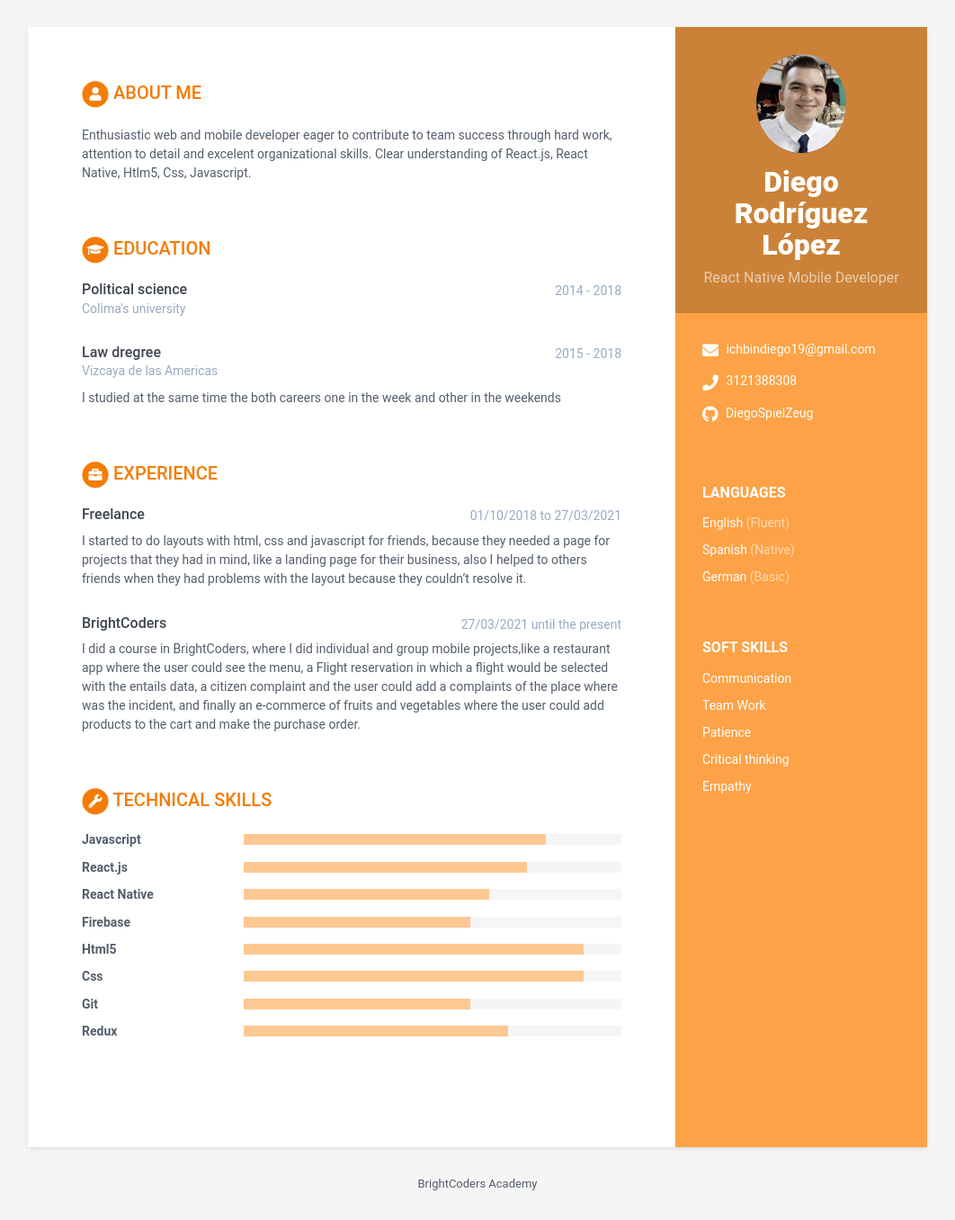
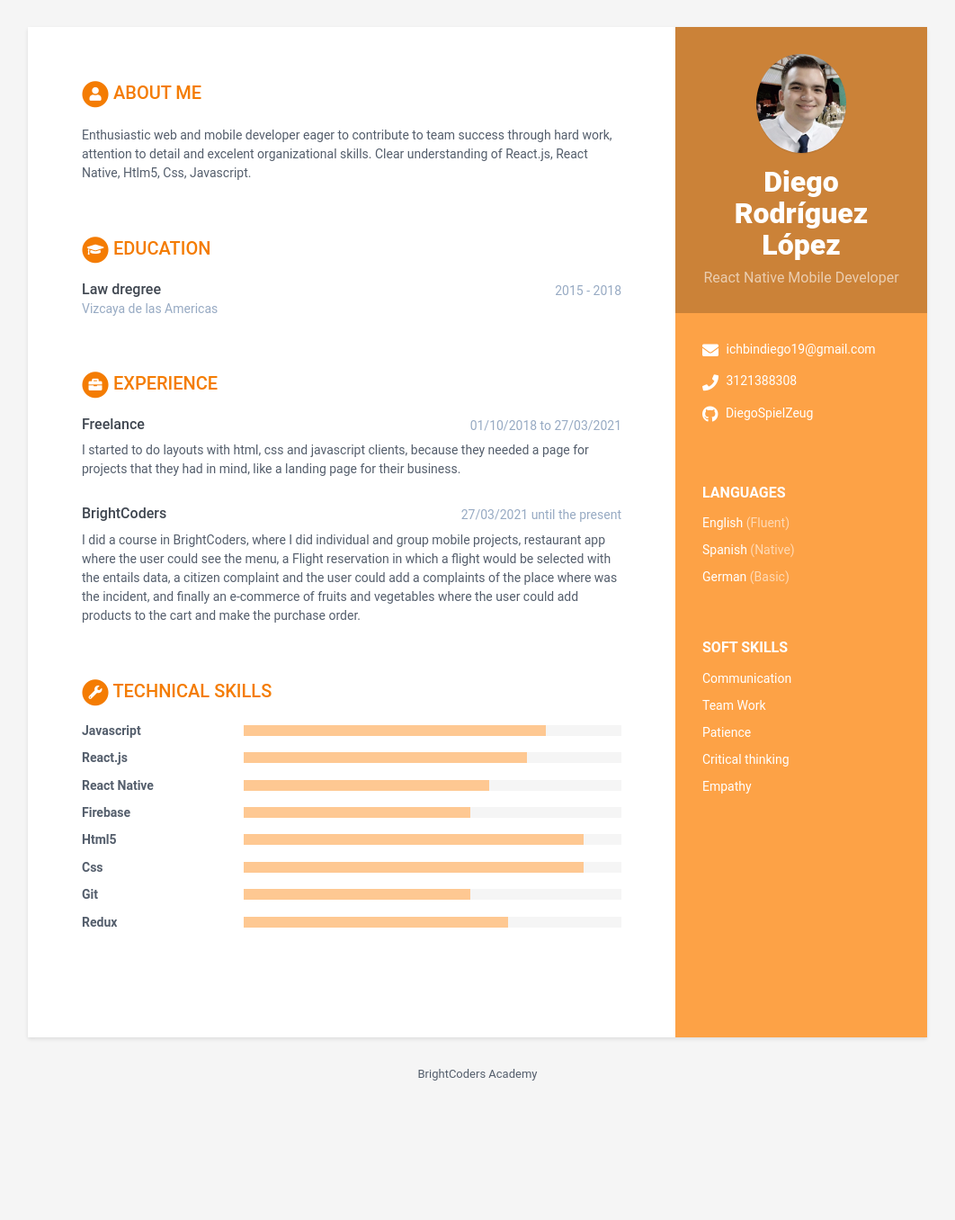
Before and after one commit to BC-MAR-21-RN/kata-resume-DiegoSpielzeug, a Jekyll site: the page built from index.html, in a window 1280 px wide. Shown: the whole page at 90% size, without its empty margins (109-1171 px from the left). Built offline with Jekyll 4.4.1, drawn with Linux system fonts in a browser that asks for light colours; after the commit the page ends 1235 px from its top, so only the background shows below that.

Commit message:
Deleted info

```diff
--- a/_data/data.yml
+++ b/_data/data.yml
@@ -60,30 +60,25 @@ career-profile:
 
 # Registra aquí tus estudios. Agrega o elimina según sea necesario
 educationcomplete:
-  - degree: Political science
-    university: Colima's university
-    time: 2014 - 2018
-
   - degree: Law dregree
     university: Vizcaya de las Americas
     time: 2015 - 2018
     details: |
-      I studied at the same time the both careers one in the week and other in the weekends
+
 
 # Registra aquí tu experiencia. Agrega o elimina según sea necesario
 experiences:
   - role: Freelance
     time: 01/10/2018 to 27/03/2021
     details: |
-     I started to do layouts with html, css and javascript for friends,
+     I started to do layouts with html, css and javascript clients,
       because they needed a page for projects that they had in mind,
-      like a landing page for their business, also I helped to others friends when they had problems
-      with the layout because they couldn't resolve it.
+      like a landing page for their business.
 
   - role: BrightCoders
     time: 27/03/2021 until the present
     details: |
-      I did a course in BrightCoders, where I did individual and group mobile projects,like a restaurant app where the user could see the menu,
+      I did a course in BrightCoders, where I did individual and group mobile projects, restaurant app where the user could see the menu,
       a Flight reservation in which a flight would be selected with the entails data, a citizen complaint and the user could add a complaints of the place where was the incident,
       and finally an e-commerce of fruits and vegetables where the user could add products to the cart and make the purchase order.
 
```
